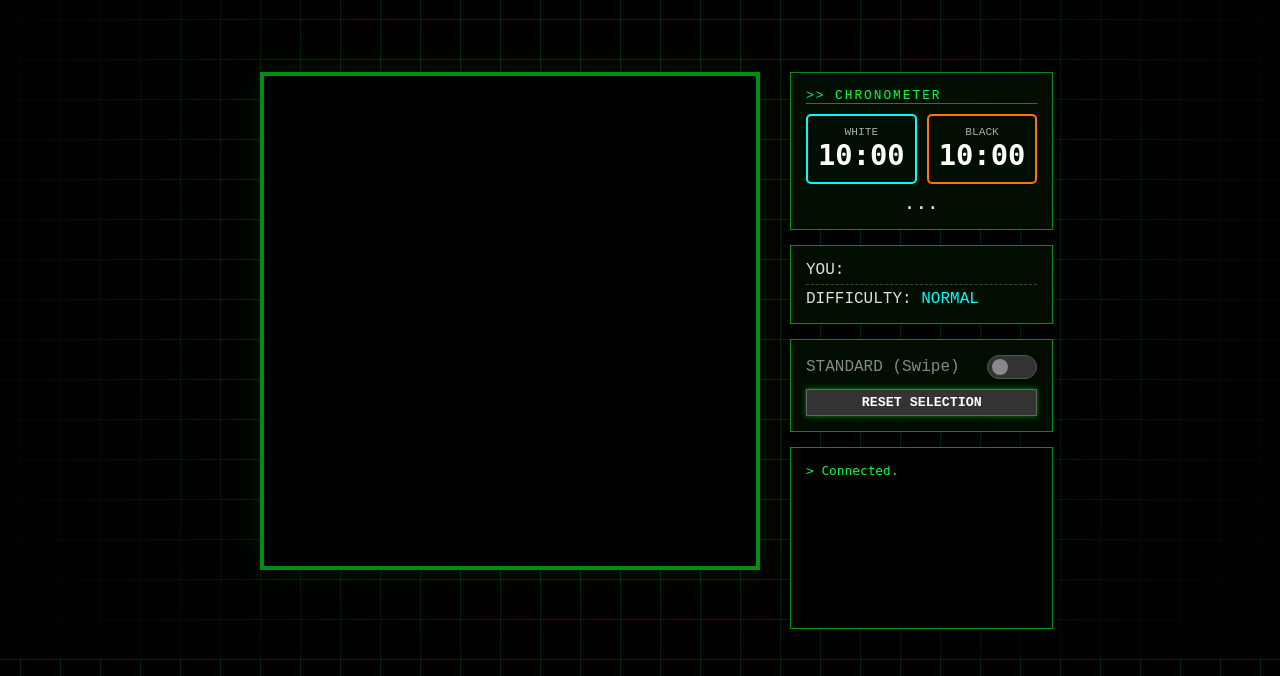
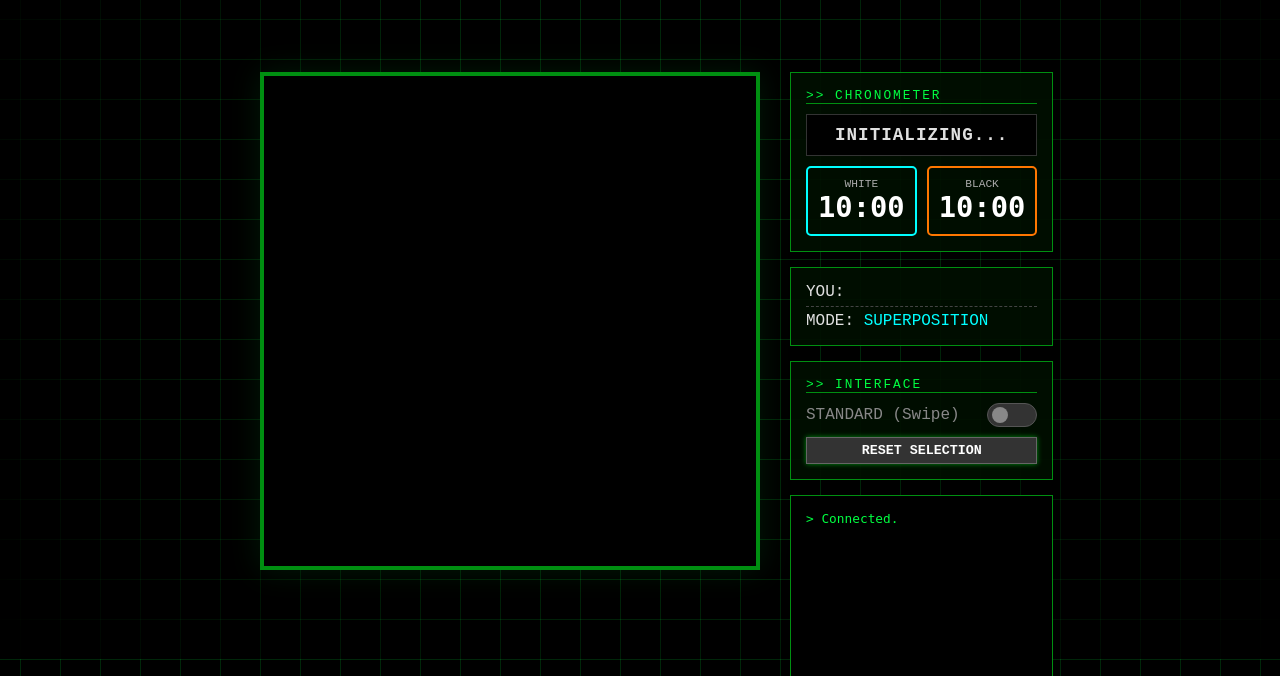
Before and after one commit to qudotcom/centrale_quanta_web, a FastAPI app: page /tournament/play/1 in a window 1280 px wide. Shown: the part 141-817 px from the top of the page. Run offline with FastAPI, Linux system fonts and the light colour scheme; tables that the repository leaves empty hold one stand-in row (values such as "Sample post").

Commit message:
Update game.html

```diff
--- a/app/templates/tournament/game.html
+++ b/app/templates/tournament/game.html
@@ -3,38 +3,53 @@
 {% block content %}
 <div class="dashboard-wrapper">
     <div class="board-column">
-        <div class="board-frame"><div id="quantum-board" class="board-grid"></div></div>
+        <div class="board-frame">
+            <div id="quantum-board" class="board-grid"></div>
+        </div>
     </div>
 
     <div class="hud-column">
+
         <div class="panel turn-panel">
             <div class="panel-header">>> CHRONOMETER</div>
+
+            <div id="signal-box" style="margin-bottom: 10px; padding: 10px; text-align: center; border: 1px solid #333; background: #000;">
+                <div id="turn-display" class="turn-status">INITIALIZING...</div>
+                <div id="ai-loader" class="blink" style="display: none; color: #0f0; margin-top:5px;">AI THINKING...</div>
+            </div>
+
             <div class="timer-row">
-                <div class="timer-box" id="timer-white" style="border-color: #0ff;"><div class="label">WHITE</div><div class="digits" id="digits-white">10:00</div></div>
-                <div class="timer-box" id="timer-black" style="border-color: #f70;"><div class="label">BLACK</div><div class="digits" id="digits-black">10:00</div></div>
+                <div class="timer-box" id="timer-white" style="border-color: #0ff;">
+                    <div class="label">WHITE</div><div class="digits" id="digits-white">10:00</div>
+                </div>
+                <div class="timer-box" id="timer-black" style="border-color: #f70;">
+                    <div class="label">BLACK</div><div class="digits" id="digits-black">10:00</div>
+                </div>
             </div>
-            <div id="turn-display" class="turn-status">...</div>
-            <div id="ai-loader" class="blink" style="display: none; color: #0f0; text-align:center;">AI COMPUTING...</div>
         </div>
 
         <div class="panel info-panel">
             <div class="info-row"><span>YOU:</span> <strong style="color:white">{{ user_color|upper }}</strong></div>
             <div class="info-row" style="margin-top:5px; border-top:1px dashed #444; padding-top:5px;">
-                <span>DIFFICULTY:</span> <span style="color:cyan">{{ match.ai_difficulty|default('NORMAL')|upper }}</span>
+                <span>MODE:</span> <span style="color:cyan">{{ difficulty_name|default('SUPERPOSITION')|upper }}</span>
             </div>
         </div>
 
         <div class="panel control-panel">
+            <div class="panel-header">>> INTERFACE</div>
             <div class="mode-switch-container">
                 <span id="mode-text" style="color: #888;">STANDARD (Swipe)</span>
-                <label class="switch"><input type="checkbox" id="quantum-toggle" onclick="toggleMode()"><span class="slider round"></span></label>
+                <label class="switch">
+                    <input type="checkbox" id="quantum-toggle" onclick="toggleMode()">
+                    <span class="slider round"></span>
+                </label>
             </div>
             <button onclick="clearSelection()" class="btn-action" style="margin-top:10px;">RESET SELECTION</button>
         </div>
 
         <div class="panel logs-panel" id="logs"><div class="log-entry">> Connected.</div></div>
 
-        <div id="radar-popup" style="display:none; position:absolute; z-index:100; background:rgba(0,0,0,0.9); border:1px solid cyan; padding:10px; border-radius:5px;">
+        <div id="radar-popup" style="display:none; position:absolute; z-index:100; background:rgba(0,0,0,0.9); border:1px solid cyan; padding:10px;">
             <div style="color:cyan; font-size:0.7rem; margin-bottom:5px;">PHASE RADAR</div>
             <div style="width:60px; height:60px; border-radius:50%; border:1px solid #555; position:relative;">
                 <div id="radar-needle" style="width:50%; height:2px; background:cyan; position:absolute; top:50%; left:50%; transform-origin:left;"></div>
@@ -47,6 +62,7 @@
 <div id="game-data" data-match-id="{{ match.id }}" data-board='{{ board_data|safe }}' data-user-color="{{ user_color }}" data-turn="{{ current_turn }}" data-p1="{{ p1_time }}" data-p2="{{ p2_time }}"></div>
 
 <script>
+// ASSETS
 const SVGS = {
     'P': '<svg viewBox="0 0 100 100"><path d="M50 15 L80 85 L20 85 Z" fill="currentColor"/><rect x="42" y="30" width="16" height="30" fill="#000"/><circle cx="50" cy="45" r="4" fill="currentColor"/></svg>',
     'R': '<svg viewBox="0 0 100 100"><path d="M20 20 L40 20 L40 35 L60 35 L60 20 L80 20 L80 85 L20 85 Z" fill="currentColor"/><rect x="30" y="50" width="40" height="5" fill="#000"/></svg>',
@@ -61,6 +77,7 @@ const ROWS = ['8','7','6','5','4','3','2','1'];
 const gameData = document.getElementById('game-data');
 const matchId = gameData.dataset.matchId;
 const userColor = gameData.dataset.userColor;
+
 let currentTurn = gameData.dataset.turn;
 let boardData = JSON.parse(gameData.dataset.board);
 let p1Time = parseFloat(gameData.dataset.p1) || 600.0;
@@ -87,12 +104,8 @@ function renderBoard() {
             sq.ondragover = (e) => e.preventDefault();
             sq.ondrop = (e) => handleDrop(e, id);
             sq.onclick = () => handleClick(id);
-            // Right Click for Radar
             sq.oncontextmenu = (e) => {
-                if(boardData[id]) {
-                    e.preventDefault();
-                    showRadar(e.pageX, e.pageY, boardData[id].phase);
-                }
+                if(boardData[id]) { e.preventDefault(); showRadar(e.pageX, e.pageY, boardData[id].phase); }
             };
 
             if (boardData[id]) {
@@ -105,7 +118,6 @@ function renderBoard() {
 
                 if(data.prob && data.prob < 0.99) pieceWrap.classList.add('quantum-ghost');
 
-                // Entanglement Ring
                 if(data.entangle_color) {
                     const ring = document.createElement('div');
                     ring.className = 'entangle-ring';
@@ -123,16 +135,26 @@ function renderBoard() {
         });
     });
 
-    document.getElementById('turn-display').innerText = (currentTurn === 'white') ? "■ WHITE TO MOVE" : "■ BLACK TO MOVE";
-    document.getElementById('turn-display').style.color = (currentTurn === 'white') ? "#0ff" : "#f70";
+    // ROBUST TURN INDICATOR
+    const turnEl = document.getElementById('turn-display');
+    const signalBox = document.getElementById('signal-box');
+
+    if (currentTurn === 'white') {
+        turnEl.innerText = "■ WHITE TO MOVE";
+        turnEl.style.color = "#0ff";
+        signalBox.style.borderColor = (userColor === 'white') ? "#0ff" : "#333";
+    } else {
+        turnEl.innerText = "■ BLACK TO MOVE";
+        turnEl.style.color = "#f70";
+        signalBox.style.borderColor = (userColor === 'black') ? "#f70" : "#333";
+    }
 }
 
 function showRadar(x, y, phase) {
     const popup = document.getElementById('radar-popup');
     popup.style.display = 'block';
-    popup.style.left = x + 'px';
-    popup.style.top = y + 'px';
-    document.getElementById('radar-needle').style.transform = `rotate(${-phase}deg)`; // Negative for standard math angle
+    popup.style.left = x + 'px'; popup.style.top = y + 'px';
+    document.getElementById('radar-needle').style.transform = `rotate(${-phase}deg)`;
     document.getElementById('radar-text').innerText = phase + "°";
     setTimeout(() => { document.addEventListener('click', () => { popup.style.display = 'none'; }, {once:true}); }, 100);
 }
@@ -203,7 +225,10 @@ async function sendMove(moveStr) {
             boardData = data.board_data;
             p1Time = parseFloat(data.p1_time) || p1Time;
             p2Time = parseFloat(data.p2_time) || p2Time;
-            currentTurn = (currentTurn === 'white') ? 'black' : 'white';
+
+            // FIX: Rely ONLY on Server Truth
+            currentTurn = data.current_turn;
+
             renderBoard();
             if(data.ai_moved) log("AI Executed Counter-Move.", "#f70");
             if(data.game_over) alert("GAME OVER: " + data.winner.toUpperCase() + " WINS!");
@@ -281,7 +306,7 @@ startTimer();
     .timer-box { border: 2px solid; padding: 10px; text-align: center; border-radius: 5px; width: 48%; transition: box-shadow 0.3s; }
     .digits { font-size: 1.8rem; font-family: monospace; color: #fff; font-weight: bold; }
     .label { font-size: 0.7rem; color: #aaa; }
-    .turn-status { text-align: center; margin-top: 10px; font-weight: bold; letter-spacing: 1px; font-size: 1.1rem; }
+    .turn-status { text-align: center; font-weight: bold; letter-spacing: 1px; font-size: 1.1rem; }
     .logs-panel { height: 150px; overflow-y: auto; background: #000; font-family: monospace; font-size: 0.8rem; color: var(--primary); }
     .instruction-box { background: rgba(255,255,255,0.05); padding: 10px; font-size: 0.8rem; color: #ccc; margin-top: 10px; border-left: 3px solid var(--primary); }
 
```
